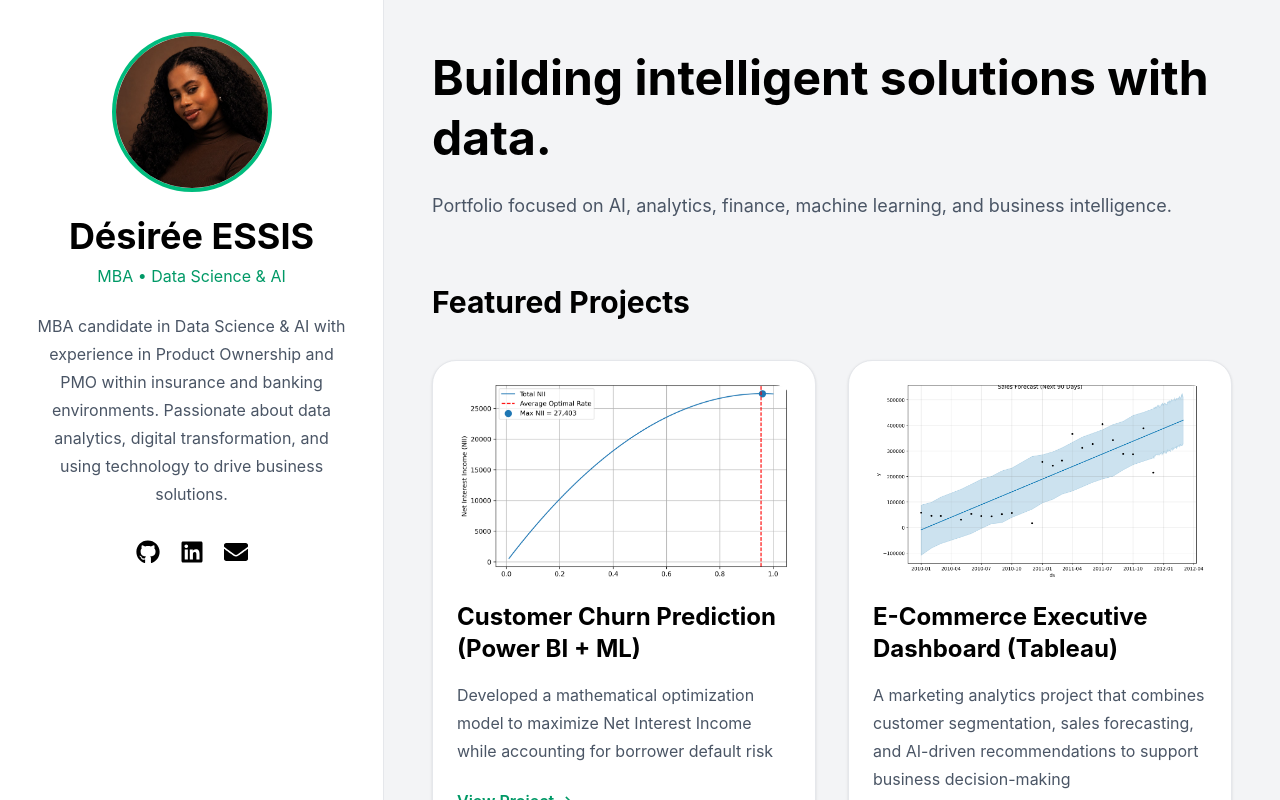
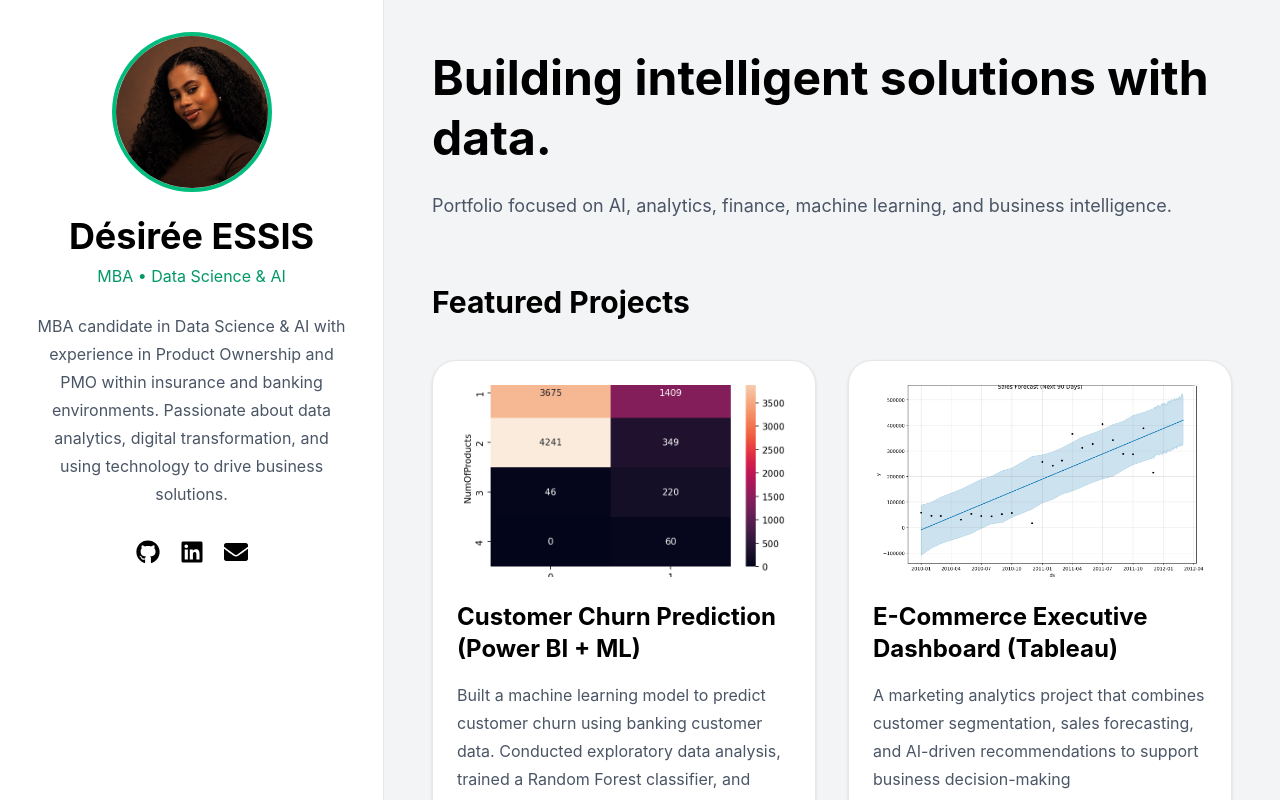
Before and after one commit to EssisDez/Desi-ESSIS-Portfolio, a React app: page / in a window 1280 px wide. Shown: the top 800 px of the page. Built offline with nearby package versions, Linux system fonts and the light colour scheme; the HTML template or start-up script is replaced by a standard one.

Commit message:
churn ml

```diff
--- a/src/App.jsx
+++ b/src/App.jsx
@@ -5,9 +5,9 @@ import { FaGithub, FaLinkedin, FaEnvelope } from "react-icons/fa";
 const projects = [
   {
     title: "Customer Churn Prediction (Power BI + ML)",
-    desc: "Developed a mathematical optimization model to maximize Net Interest Income while accounting for borrower default risk",
+    desc: "Built a machine learning model to predict customer churn using banking customer data. Conducted exploratory data analysis, trained a Random Forest classifier, and developed a Power BI dashboard to identify churn drivers and high-risk customers.",
     link: "https://github.com/EssisDez/Customer-Churn-Prediction-Power-BI-ML-.git",
-    image: "/nii_analysis.png",
+    image: "/ChurnByProduct.png",
   },
   {
     title: "E-Commerce Executive Dashboard (Tableau)",
```
Also changed, not shown: public/ChurnByProduct.png (added).
